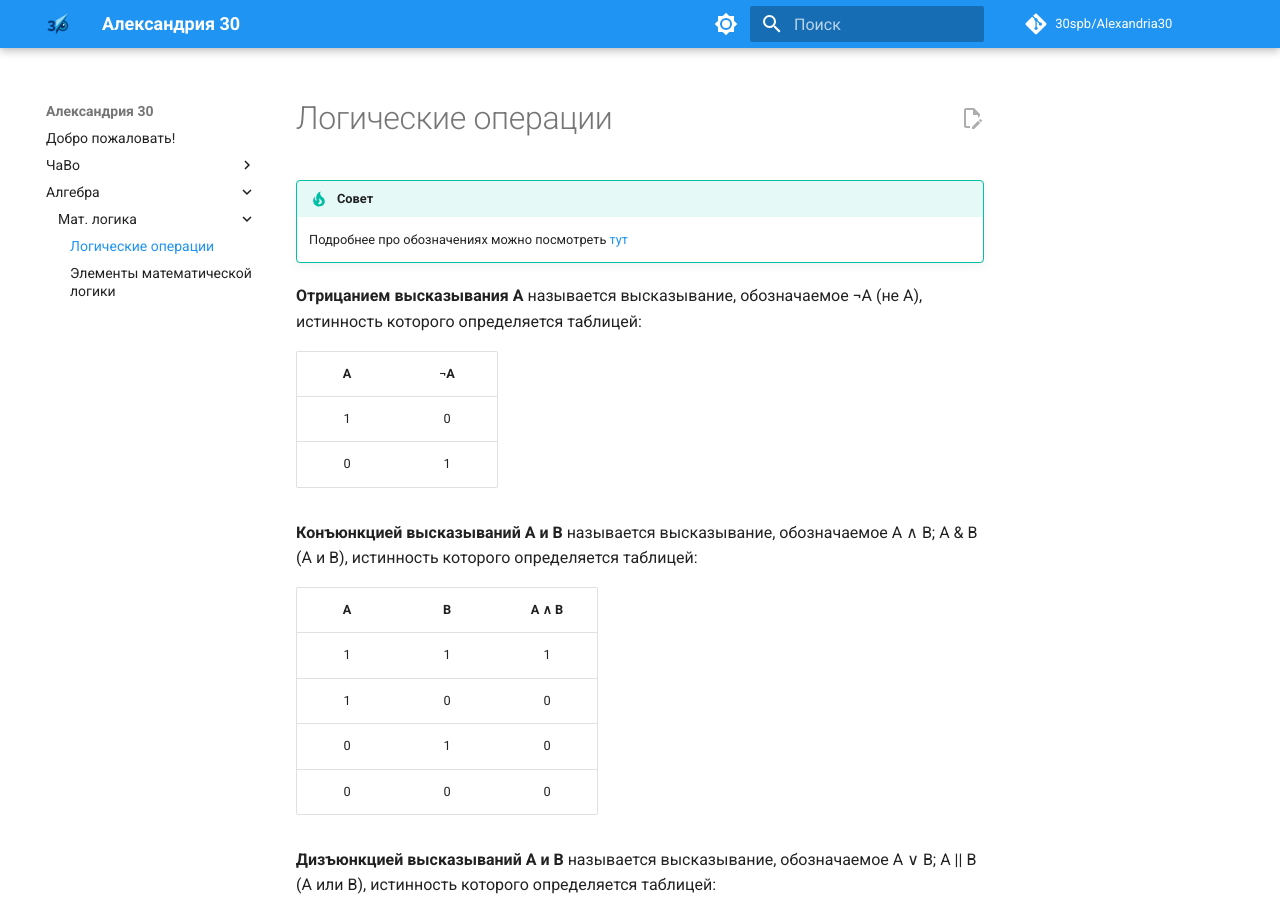
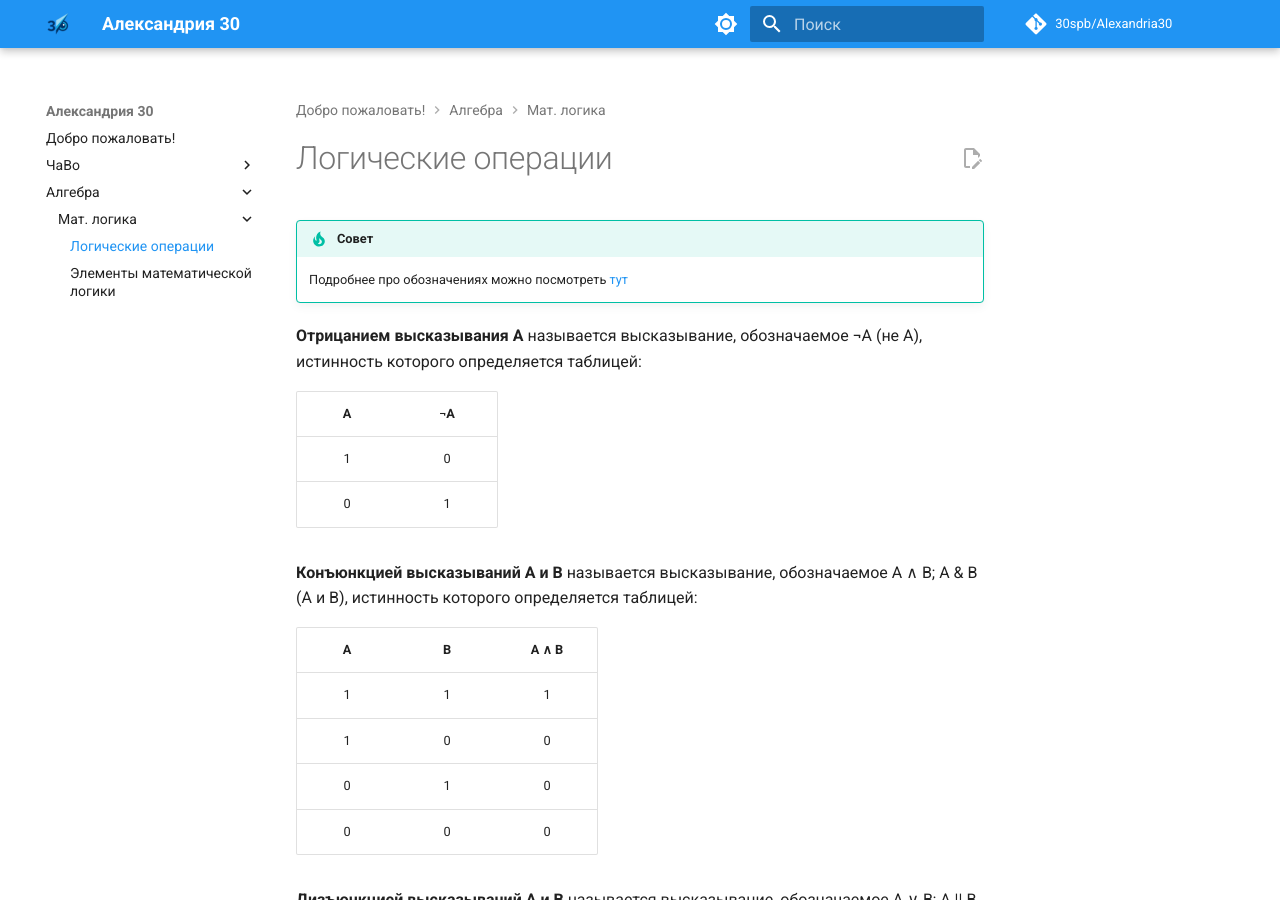
Before and after one commit to 30spb/Alexandria30, an MkDocs documentation site: the page built from docs/algebra/logic/logic_operations.md, in a window 1280 px wide and 900 px high. Built offline with MkDocs 1.6.1 and Material for MkDocs 9.7.7, drawn with Linux system fonts in a browser that asks for light colours; comment, search, counter and statistics services are not loaded.

```diff
--- a/mkdocs.yml
+++ b/mkdocs.yml
@@ -20,6 +20,7 @@
   features:
     - content.action.edit
     - content.tooltips
+    - navigation.path
   palette:
     - media: "(prefers-color-scheme: light)"
       scheme: default
@@ -45,6 +46,8 @@
   - awesome-pages
 
 markdown_extensions:
+  - toc:
+      permalink: true
   - attr_list
   - pymdownx.emoji:
       emoji_index: !!python/name:material.extensions.emoji.twemoji
```
